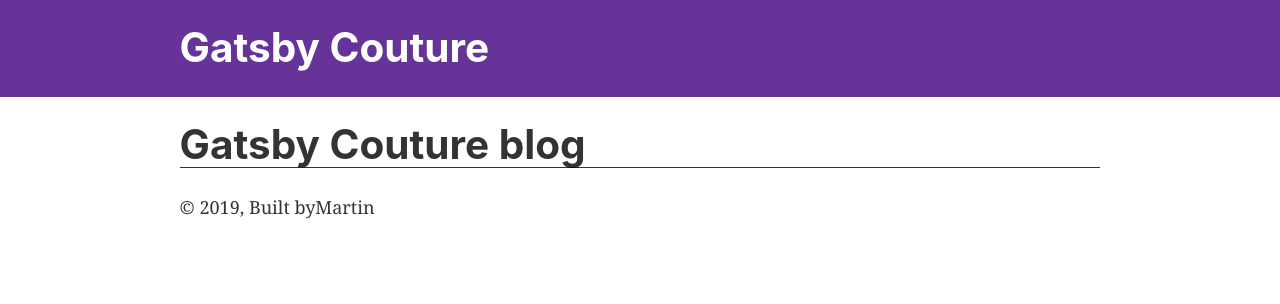
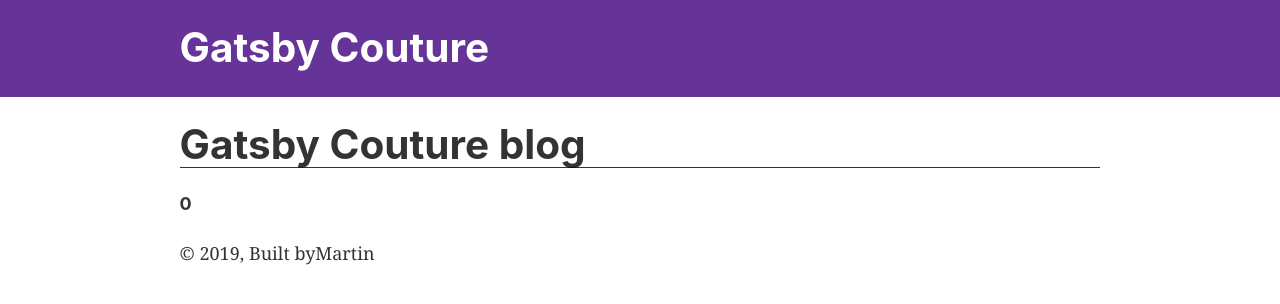
Before and after one commit to marb61a/gatsby-couture, a Gatsby site: page /blog in a window 1280 px wide. Built offline with nearby package versions, Linux system fonts and the light colour scheme; Gatsby itself is replaced by a stand-in of ours.

Commit message:
updating blog.js page to allow for posts

```diff
--- a/src/pages/blog.js
+++ b/src/pages/blog.js
@@ -1,7 +1,24 @@
 import React from 'react';
-import {Static, graphql} from 'gatsby';
+import {StaticQuery, graphql} from 'gatsby';
 
 import Layout from '../components/layout';
+
+const getMarkdownPosts = graphql `
+{
+  allMarkdownRemark {
+    totalCount
+    edges {
+      node {
+        id
+        frontmatter {
+          title
+          date
+        }
+        excerpt
+      }
+    }
+  }
+}`;
 
 export default () => (
   <Layout>
@@ -11,6 +28,14 @@ export default () => (
       >
         Gatsby Couture blog
       </h1>
+      <StaticQuery
+        query={getMarkdownPosts}
+        render={data => (
+          <>
+            <h4>{data.allMarkdownRemark.totalCount}</h4>
+          </>
+        )}
+      />
     </div>
   </Layout>
 )
```
Also changed, not shown: src/pages/post-one.md (added, +7 -0 lines).
